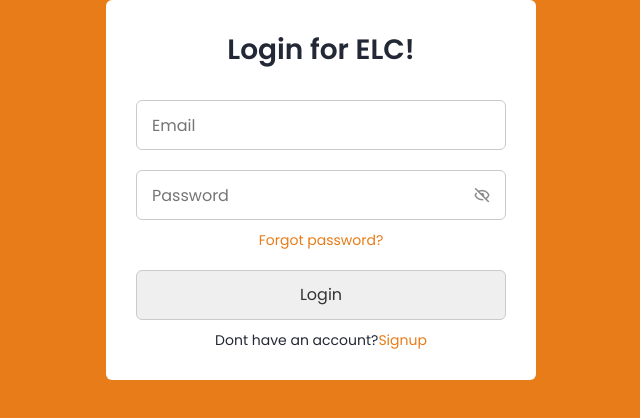
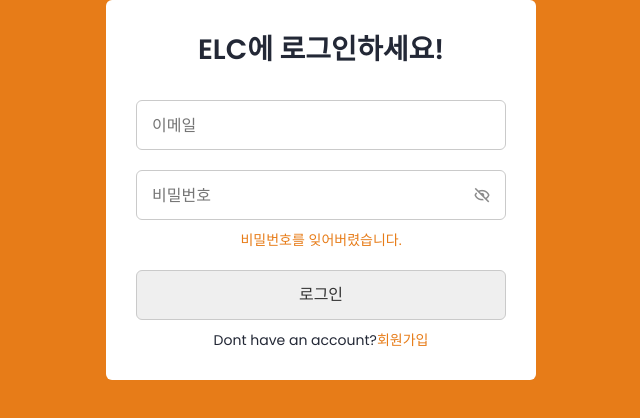
Before and after one commit to ThePurple74/elc, a Next.js app: page / in a window 1280 px wide. Shown: the top 418 px of the page, without its empty margins (319-959 px from the left). Built offline with nearby package versions, Linux system fonts and the light colour scheme.

Commit message:
Update index.js

```diff
--- a/pages/index.js
+++ b/pages/index.js
@@ -39,13 +39,13 @@ export default function Home() {
   return (
     <div className="form login">
       <div className="form-content">
-        <header>Login for ELC!</header>
+        <header>ELC에 로그인하세요!</header>
         <form onSubmit={formLogin}>
           <div className="field input-field">
             <input
               className="input"
               type="email"
-              placeholder="Email"
+              placeholder="이메일"
               value={username}
               onChange={(event) => setUsername(event.target.value)}
             />
@@ -54,7 +54,7 @@ export default function Home() {
           <div className="field input-field">
             <input
               type={showPw ? "text" : "password"}
-              placeholder="Password"
+              placeholder="비밀번호"
               value={password}
               onChange={(event) => setPassword(event.target.value)}
             />
@@ -67,18 +67,18 @@ export default function Home() {
           </div>
 
           <div className="form-link">
-            <Link href="/reset-password">Forgot password?</Link>
+            <Link href="/reset-password">비밀번호를 잊어버렸습니다.</Link>
           </div>
 
           <div className="field button-field">
-            <input type="submit" value="Login" />
+            <input type="submit" value="로그인" />
           </div>
         </form>
 
         <div className="form-link">
           <span>
             Dont have an account?
-            <Link href="/register">Signup</Link>
+            <Link href="/register">회원가입</Link>
           </span>
         </div>
       </div>
```
